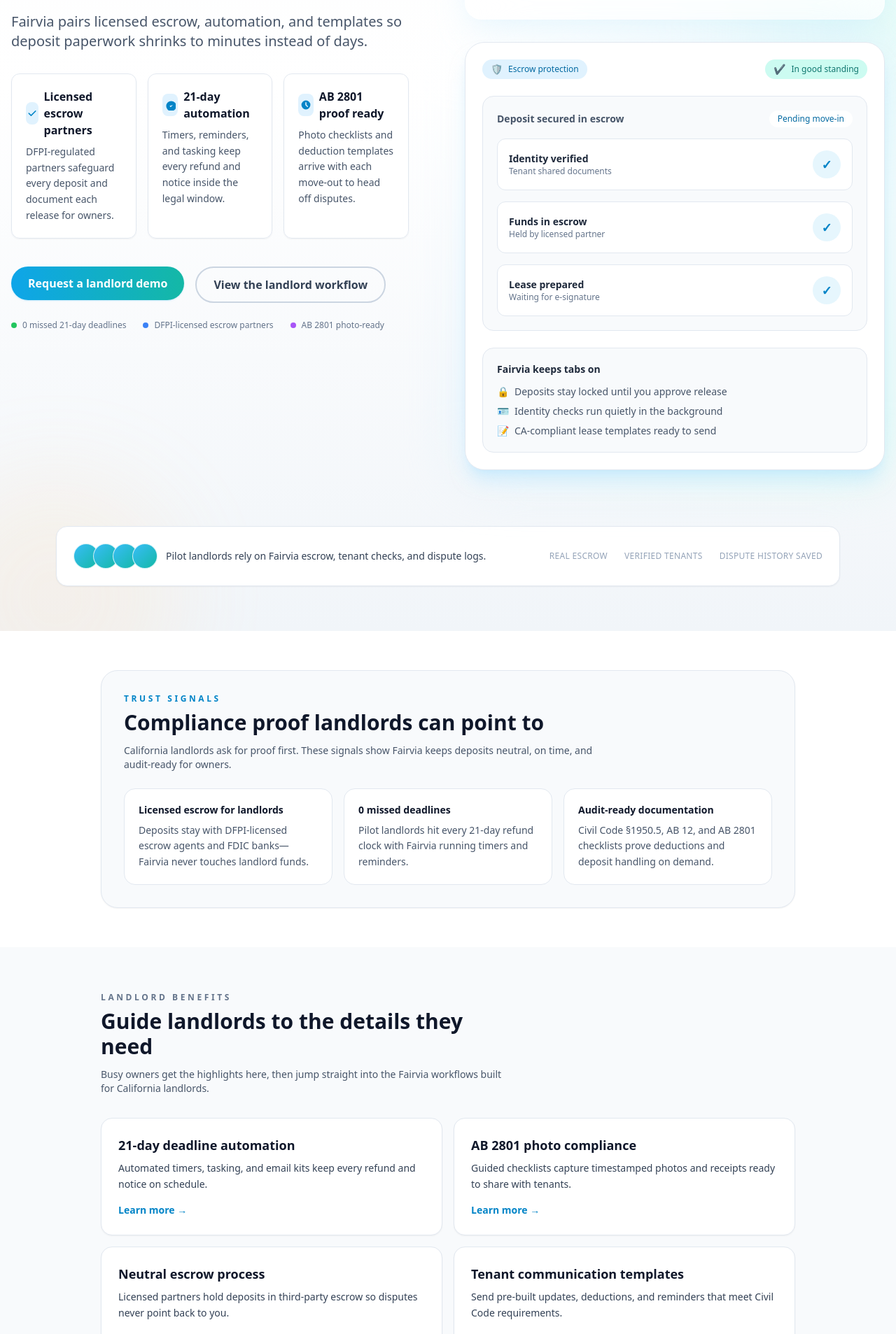
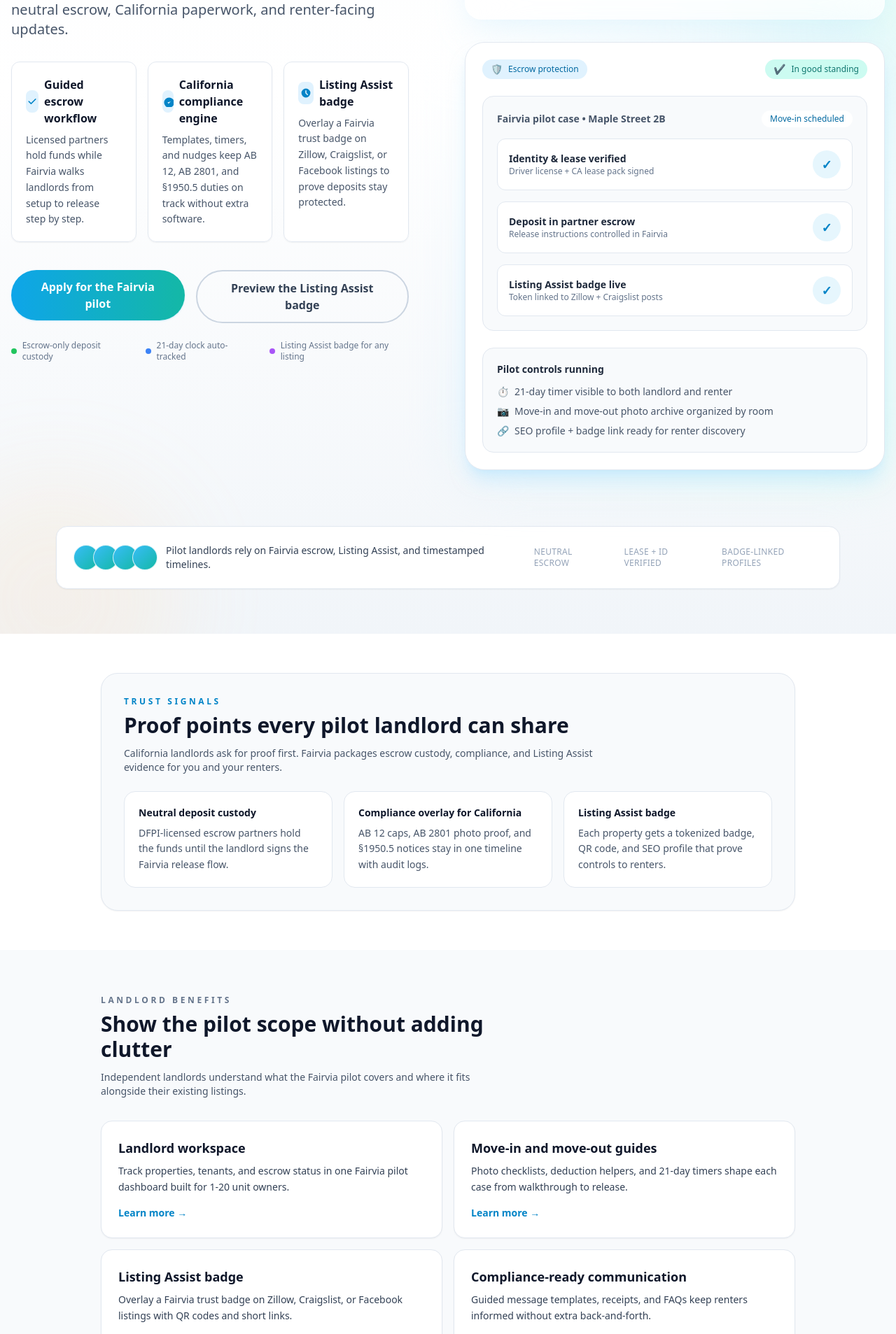
Before and after one commit to Aaronrabanal24/rentguard-landing, a Next.js app: page / in a window 1280 px wide. Shown: the part 653-2560 px from the top of the page at 70% size. Built offline with nearby package versions, Linux system fonts and the light colour scheme.

Commit message:
full update

```diff
--- /dev/null
+++ b/src/components/sections/CommunicationTimeline.tsx
@@ -0,0 +1,77 @@
+import { useRouter } from "next/router";
+import { motion } from "@/lib/motion";
+import { Button } from "@/components/ui";
+import { track } from "@/lib/tracking";
+
+const BULLETS = [
+  {
+    title: "Guided templates",
+    description: "Send notices for walkthroughs, updates, and deposit releases without writing from scratch.",
+  },
+  {
+    title: "Receipts and photos",
+    description: "Attach supporting files directly to the case so renters see everything tied to the deposit.",
+  },
+  {
+    title: "One-click confirmation",
+    description: "Renters acknowledge updates without back and forth, keeping everyone on the same page.",
+  },
+  {
+    title: "Timestamped archive",
+    description: "Every message is stored alongside the deposit record for quick audits and dispute reviews.",
+  },
+];
+
+export default function CommunicationTimeline() {
+  const router = useRouter();
+
+  const handleClick = () => {
+    track("click_cta", { role: "landlord", location: "features_communication", label: "apply_pilot" });
+    router.push("/get-started").catch(() => {
+      /* noop */
+    });
+  };
+
+  return (
+    <motion.section
+      className="bg-slate-100 py-16"
+      id="communication"
+      initial={{ opacity: 0, y: 32 }}
+      whileInView={{ opacity: 1, y: 0 }}
+      viewport={{ once: true, amount: 0.3 }}
+      transition={{ duration: 0.45, ease: "easeOut" }}
+    >
+      <div className="mx-auto max-w-5xl rounded-3xl border border-slate-200 bg-white px-6 py-12 shadow-sm sm:px-10">
+        <span className="inline-flex items-center gap-2 rounded-full bg-sky-100 px-4 py-1 text-xs font-semibold uppercase tracking-[0.3em] text-sky-700">
+          Communication layer
+        </span>
+        <h2 className="mt-4 text-3xl font-semibold text-slate-900 sm:text-4xl">All deposit messages in one place</h2>
+        <p className="mt-3 max-w-3xl text-sm text-slate-600 sm:text-base">
+          Fairvia replaces scattered texts and lost emails with a single timeline. Every notice, receipt, and reply is logged and visible to both sides.
+        </p>
+
+        <div className="mt-8 grid gap-6 sm:grid-cols-2">
+          {BULLETS.map((bullet, index) => (
+            <motion.div
+              key={bullet.title}
+              className="rounded-2xl border border-slate-200 bg-slate-50 p-6 text-sm text-slate-600"
+              initial={{ opacity: 0, y: 16 }}
+              whileInView={{ opacity: 1, y: 0 }}
+              viewport={{ once: true, amount: 0.2 }}
+              transition={{ duration: 0.35, ease: "easeOut", delay: index * 0.05 }}
+            >
+              <h3 className="text-base font-semibold text-slate-900">{bullet.title}</h3>
+              <p className="mt-2 leading-relaxed">{bullet.description}</p>
+            </motion.div>
+          ))}
+        </div>
+
+        <div className="mt-8">
+          <Button size="lg" onClick={handleClick}>
+            Join the pilot
+          </Button>
+        </div>
+      </div>
+    </motion.section>
+  );
+}
--- a/src/components/sections/CoreBenefits.tsx
+++ b/src/components/sections/CoreBenefits.tsx
@@ -3,23 +3,23 @@ import { motion } from "@/lib/motion";
 
 const BENEFITS = [
   {
-    title: "21-day deadline automation",
-    description: "Automated timers, tasking, and email kits keep every refund and notice on schedule.",
+    title: "Landlord workspace",
+    description: "Track properties, tenants, and escrow status in one Fairvia pilot dashboard built for 1-20 unit owners.",
     href: "/features",
   },
   {
-    title: "AB 2801 photo compliance",
-    description: "Guided checklists capture timestamped photos and receipts ready to share with tenants.",
+    title: "Move-in and move-out guides",
+    description: "Photo checklists, deduction helpers, and 21-day timers shape each case from walkthrough to release.",
     href: "/features",
   },
   {
-    title: "Neutral escrow process",
-    description: "Licensed partners hold deposits in third-party escrow so disputes never point back to you.",
+    title: "Listing Assist badge",
+    description: "Overlay a Fairvia trust badge on Zillow, Craigslist, or Facebook listings with QR codes and short links.",
     href: "/trust",
   },
   {
-    title: "Tenant communication templates",
-    description: "Send pre-built updates, deductions, and reminders that meet Civil Code requirements.",
+    title: "Compliance-ready communication",
+    description: "Guided message templates, receipts, and FAQs keep renters informed without extra back-and-forth.",
     href: "/how-it-works",
   },
 ];
@@ -37,9 +37,9 @@ export default function CoreBenefits() {
       <div className="mx-auto max-w-5xl px-4">
         <div className="max-w-xl">
           <p className="text-xs font-semibold uppercase tracking-[0.3em] text-slate-500">Landlord benefits</p>
-          <h2 className="mt-2 text-3xl font-semibold text-slate-900">Guide landlords to the details they need</h2>
+          <h2 className="mt-2 text-3xl font-semibold text-slate-900">Show the pilot scope without adding clutter</h2>
           <p className="mt-3 text-sm text-slate-600">
-            Busy owners get the highlights here, then jump straight into the Fairvia workflows built for California landlords.
+            Independent landlords understand what the Fairvia pilot covers and where it fits alongside their existing listings.
           </p>
         </div>
         <div className="mt-8 grid gap-4 md:grid-cols-2">
--- a/src/components/sections/Hero/HeroComplianceCard.tsx
+++ b/src/components/sections/Hero/HeroComplianceCard.tsx
@@ -1,8 +1,8 @@
 export function HeroComplianceCard() {
   const statusItems = [
-    { label: "Identity verified", amount: "Tenant shared documents" },
-    { label: "Funds in escrow", amount: "Held by licensed partner" },
-    { label: "Lease prepared", amount: "Waiting for e-signature" },
+    { label: "Identity & lease verified", amount: "Driver license + CA lease pack signed" },
+    { label: "Deposit in partner escrow", amount: "Release instructions controlled in Fairvia" },
+    { label: "Listing Assist badge live", amount: "Token linked to Zillow + Craigslist posts" },
   ] as const;
 
   return (
@@ -19,8 +19,8 @@ export function HeroComplianceCard() {
         </div>
         <div className="rounded-2xl border border-slate-200 bg-slate-50 p-5">
           <div className="mb-4 flex items-center justify-between text-sm text-slate-600">
-            <span className="font-semibold">Deposit secured in escrow</span>
-            <span className="rounded-full bg-white px-3 py-1 text-xs text-sky-700">Pending move-in</span>
+            <span className="font-semibold">Fairvia pilot case • Maple Street 2B</span>
+            <span className="rounded-full bg-white px-3 py-1 text-xs text-sky-700">Move-in scheduled</span>
           </div>
           <div className="space-y-4">
             {statusItems.map((item) => (
@@ -35,16 +35,16 @@ export function HeroComplianceCard() {
           </div>
         </div>
         <div className="mt-6 rounded-2xl border border-slate-200 bg-slate-50 p-5 text-sm text-slate-600">
-          <p className="mb-3 font-semibold text-slate-800">Fairvia keeps tabs on</p>
+          <p className="mb-3 font-semibold text-slate-800">Pilot controls running</p>
           <ul className="space-y-2">
             <li className="flex items-center gap-2">
-              <span className="text-sm">🔒</span> Deposits stay locked until you approve release
+              <span className="text-sm">⏱️</span> 21-day timer visible to both landlord and renter
             </li>
             <li className="flex items-center gap-2">
-              <span className="text-sm">🪪</span> Identity checks run quietly in the background
+              <span className="text-sm">📷</span> Move-in and move-out photo archive organized by room
             </li>
             <li className="flex items-center gap-2">
-              <span className="text-sm">📝</span> CA-compliant lease templates ready to send
+              <span className="text-sm">🔗</span> SEO profile + badge link ready for renter discovery
             </li>
           </ul>
         </div>
--- a/src/components/sections/Hero/HeroContent.tsx
+++ b/src/components/sections/Hero/HeroContent.tsx
@@ -8,14 +8,14 @@ export function HeroContent() {
   const router = useRouter();
 
   const handlePrimaryClick = () => {
-    track("click_cta", { role: "landlord", location: "hero", label: "request_demo" });
+    track("click_cta", { role: "landlord", location: "hero", label: "apply_pilot" });
     router.push("/get-started").catch(() => {
       /* noop */
     });
   };
 
   const handleSecondaryClick = () => {
-    track("click_cta", { role: "landlord", location: "hero", label: "learn_how" });
+    track("click_cta", { role: "landlord", location: "hero", label: "view_listing_assist" });
     router.push("/how-it-works").catch(() => {
       /* noop */
     });
@@ -63,10 +63,10 @@ export function HeroContent() {
       <div className="space-y-6">
         <div className="flex flex-col items-start gap-4 sm:flex-row">
           <Button onClick={handlePrimaryClick} size="lg">
-            Request a landlord demo
+            Apply for the Fairvia pilot
           </Button>
           <Button onClick={handleSecondaryClick} variant="secondary" size="lg" className="border-2 border-slate-300">
-            View the landlord workflow
+            Preview the Listing Assist badge
           </Button>
         </div>
 
@@ -84,9 +84,9 @@ export function HeroContent() {
 }
 
 const trustIndicators: Array<{ label: string; color: string }> = [
-  { label: "0 missed 21-day deadlines", color: "bg-green-500" },
-  { label: "DFPI-licensed escrow partners", color: "bg-blue-500" },
-  { label: "AB 2801 photo-ready", color: "bg-purple-500" },
+  { label: "Escrow-only deposit custody", color: "bg-green-500" },
+  { label: "21-day clock auto-tracked", color: "bg-blue-500" },
+  { label: "Listing Assist badge for any listing", color: "bg-purple-500" },
 ];
 
 function splitHeadline(headline: string): [string, string] {
--- a/src/components/sections/Hero/HeroSocialProof.tsx
+++ b/src/components/sections/Hero/HeroSocialProof.tsx
@@ -8,12 +8,12 @@ export function HeroSocialProof() {
               <div key={item} className="h-9 w-9 rounded-full border border-white/80 bg-gradient-to-br from-sky-400 to-teal-500" />
             ))}
           </div>
-          <p className="font-medium">Pilot landlords rely on Fairvia escrow, tenant checks, and dispute logs.</p>
+          <p className="font-medium">Pilot landlords rely on Fairvia escrow, Listing Assist, and timestamped timelines.</p>
         </div>
         <div className="flex items-center gap-6 text-xs uppercase tracking-wide text-slate-400">
-          <span>Real escrow</span>
-          <span>Verified tenants</span>
-          <span>Dispute history saved</span>
+          <span>Neutral escrow</span>
+          <span>Lease + ID verified</span>
+          <span>Badge-linked profiles</span>
         </div>
       </div>
     </div>
--- a/src/components/sections/HomeCTA.tsx
+++ b/src/components/sections/HomeCTA.tsx
@@ -7,7 +7,7 @@ export default function HomeCTA() {
   const router = useRouter();
 
   const handleClick = () => {
-    track("click_cta", { role: "landlord", location: "cta_section", label: "request_demo" });
+    track("click_cta", { role: "landlord", location: "cta_section", label: "apply_pilot" });
     router.push("/get-started").catch(() => {
       /* noop */
     });
@@ -23,14 +23,14 @@ export default function HomeCTA() {
       transition={{ duration: 0.45, ease: "easeOut" }}
     >
       <div className="mx-auto max-w-4xl rounded-3xl border border-slate-200 bg-gradient-to-br from-sky-50 via-white to-teal-50 px-8 py-12 text-center shadow-sm">
-        <p className="text-xs font-semibold uppercase tracking-[0.3em] text-slate-500">Landlord demo</p>
-        <h2 className="mt-3 text-3xl font-semibold text-slate-900">Landlords, ready to see it in action?</h2>
+        <p className="text-xs font-semibold uppercase tracking-[0.3em] text-slate-500">Pilot enrollment</p>
+        <h2 className="mt-3 text-3xl font-semibold text-slate-900">Ready to run deposits the Fairvia way?</h2>
         <p className="mt-3 text-sm text-slate-600">
-          We&apos;ll walk through one of your deposits, show the landlord automation, and hand over the compliance checklist you can use immediately.
+          Share a current or upcoming move-in. We&apos;ll map it through Fairvia, enable Listing Assist, and leave you with the compliance checklist.
         </p>
         <div className="mt-6 flex justify-center">
           <Button onClick={handleClick} size="lg">
-            Request a landlord demo
+            Apply for the Fairvia pilot
           </Button>
         </div>
       </div>
--- a/src/components/sections/SocialProof.tsx
+++ b/src/components/sections/SocialProof.tsx
@@ -2,16 +2,16 @@ import { motion } from "@/lib/motion";
 
 const SIGNALS = [
   {
-    title: "0 missed 21-day deadlines",
-    body: "Pilot landlords hit every refund window last quarter with Fairvia running the timers.",
+    title: "Designed for independent owners",
+    body: "Pilot landlords manage 1-20 units and keep their listings on Zillow, Craigslist, and Facebook.",
   },
   {
-    title: "6.3 hours saved per move-out",
-    body: "Owners report AB 2801 photo logs and statements now take minutes instead of half a day.",
+    title: "Pilot target: under 4 hours per move",
+    body: "Guided workflows trim the paperwork, photos, and notices that normally stretch across a week.",
   },
   {
-    title: "92% tenant satisfaction",
-    body: "Renters cite neutral escrow updates as the reason they trust Fairvia-managed properties.",
+    title: "Listing Assist wins trust",
+    body: "Renters scan the badge, confirm escrow and compliance, then click through to your original listing.",
   },
 ];
 
@@ -33,8 +33,8 @@ export default function SocialProof() {
           viewport={{ once: true, amount: 0.3 }}
           transition={{ duration: 0.4, ease: "easeOut" }}
         >
-          <h2 className="text-3xl font-semibold text-slate-900">Proof that Fairvia keeps landlords ahead</h2>
-          <p className="mt-2 text-sm text-slate-600">We track outcomes, not vanity metrics&mdash;here&apos;s what current operators experience.</p>
+          <h2 className="text-3xl font-semibold text-slate-900">What landlords and renters get during the pilot</h2>
+          <p className="mt-2 text-sm text-slate-600">Fairvia keeps the pilot scoped to California deposits so we can deliver fast wins and measurable trust signals.</p>
           <div className="mt-6 grid gap-4 sm:grid-cols-3">
             {SIGNALS.map((signal, index) => (
               <motion.div
@@ -50,7 +50,7 @@ export default function SocialProof() {
               </motion.div>
             ))}
           </div>
-          <p className="mt-6 text-xs text-slate-500">Join the pilot to share results and feature in our first landlord case study.</p>
+          <p className="mt-6 text-xs text-slate-500">Join the pilot early to shape templates, badge language, and the compliance checklist library.</p>
         </motion.div>
       </div>
     </motion.section>
--- a/src/components/sections/TrustSignals.tsx
+++ b/src/components/sections/TrustSignals.tsx
@@ -2,16 +2,16 @@ import { motion } from "@/lib/motion";
 
 const TRUST_POINTS = [
   {
-    title: "Licensed escrow for landlords",
-    description: "Deposits stay with DFPI-licensed escrow agents and FDIC banks—Fairvia never touches landlord funds.",
+    title: "Neutral deposit custody",
+    description: "DFPI-licensed escrow partners hold the funds until the landlord signs the Fairvia release flow.",
   },
   {
-    title: "0 missed deadlines",
-    description: "Pilot landlords hit every 21-day refund clock with Fairvia running timers and reminders.",
+    title: "Compliance overlay for California",
+    description: "AB 12 caps, AB 2801 photo proof, and §1950.5 notices stay in one timeline with audit logs.",
   },
   {
-    title: "Audit-ready documentation",
-    description: "Civil Code §1950.5, AB 12, and AB 2801 checklists prove deductions and deposit handling on demand.",
+    title: "Listing Assist badge",
+    description: "Each property gets a tokenized badge, QR code, and SEO profile that prove controls to renters.",
   },
 ];
 
@@ -34,9 +34,9 @@ export default function TrustSignals() {
           transition={{ duration: 0.4, ease: "easeOut" }}
         >
           <p className="text-xs font-semibold uppercase tracking-[0.3em] text-sky-600">Trust signals</p>
-          <h2 className="mt-2 text-3xl font-semibold text-slate-900">Compliance proof landlords can point to</h2>
+          <h2 className="mt-2 text-3xl font-semibold text-slate-900">Proof points every pilot landlord can share</h2>
           <p className="mt-3 max-w-2xl text-sm text-slate-600">
-            California landlords ask for proof first. These signals show Fairvia keeps deposits neutral, on time, and audit-ready for owners.
+            California landlords ask for proof first. Fairvia packages escrow custody, compliance, and Listing Assist evidence for you and your renters.
           </p>
           <div className="mt-6 grid gap-4 sm:grid-cols-3">
             {TRUST_POINTS.map((point, index) => (
--- a/src/data/content.ts
+++ b/src/data/content.ts
@@ -1,20 +1,20 @@
 export const heroContent = {
-  badge: "Built for California landlords",
-  headline: "California landlords: stay compliant and save hours.",
+  badge: "Fairvia Pilot • California deposits",
+  headline: "Independent landlords close deposits with certainty.",
   subheadline:
-    "Fairvia pairs licensed escrow, automation, and templates so deposit paperwork shrinks to minutes instead of days.",
+    "Fairvia guides every move-in, move-out, and release with neutral escrow, California paperwork, and renter-facing updates.",
   value_props: [
     {
-      title: "Licensed escrow partners",
-      description: "DFPI-regulated partners safeguard every deposit and document each release for owners.",
+      title: "Guided escrow workflow",
+      description: "Licensed partners hold funds while Fairvia walks landlords from setup to release step by step.",
     },
     {
-      title: "21-day automation",
-      description: "Timers, reminders, and tasking keep every refund and notice inside the legal window.",
+      title: "California compliance engine",
+      description: "Templates, timers, and nudges keep AB 12, AB 2801, and §1950.5 duties on track without extra software.",
     },
     {
-      title: "AB 2801 proof ready",
-      description: "Photo checklists and deduction templates arrive with each move-out to head off disputes.",
+      title: "Listing Assist badge",
+      description: "Overlay a Fairvia trust badge on Zillow, Craigslist, or Facebook listings to prove deposits stay protected.",
     },
   ],
 } as const;
--- a/src/pages/features.tsx
+++ b/src/pages/features.tsx
@@ -2,6 +2,7 @@ import Image from "next/image";
 import { PageContainer } from "@/components/layout/PageContainer";
 import CompetitiveEdge from "@/components/sections/CompetitiveEdge";
 import ProfessionalBenefits from "@/components/sections/ProfessionalBenefits";
+import CommunicationTimeline from "@/components/sections/CommunicationTimeline";
 import LegalCompliance from "@/components/sections/LegalCompliance";
 
 export default function FeaturesPage() {
@@ -31,6 +32,7 @@ export default function FeaturesPage() {
       </section>
       <CompetitiveEdge />
       <ProfessionalBenefits />
+      <CommunicationTimeline />
       <LegalCompliance />
     </PageContainer>
   );
```
